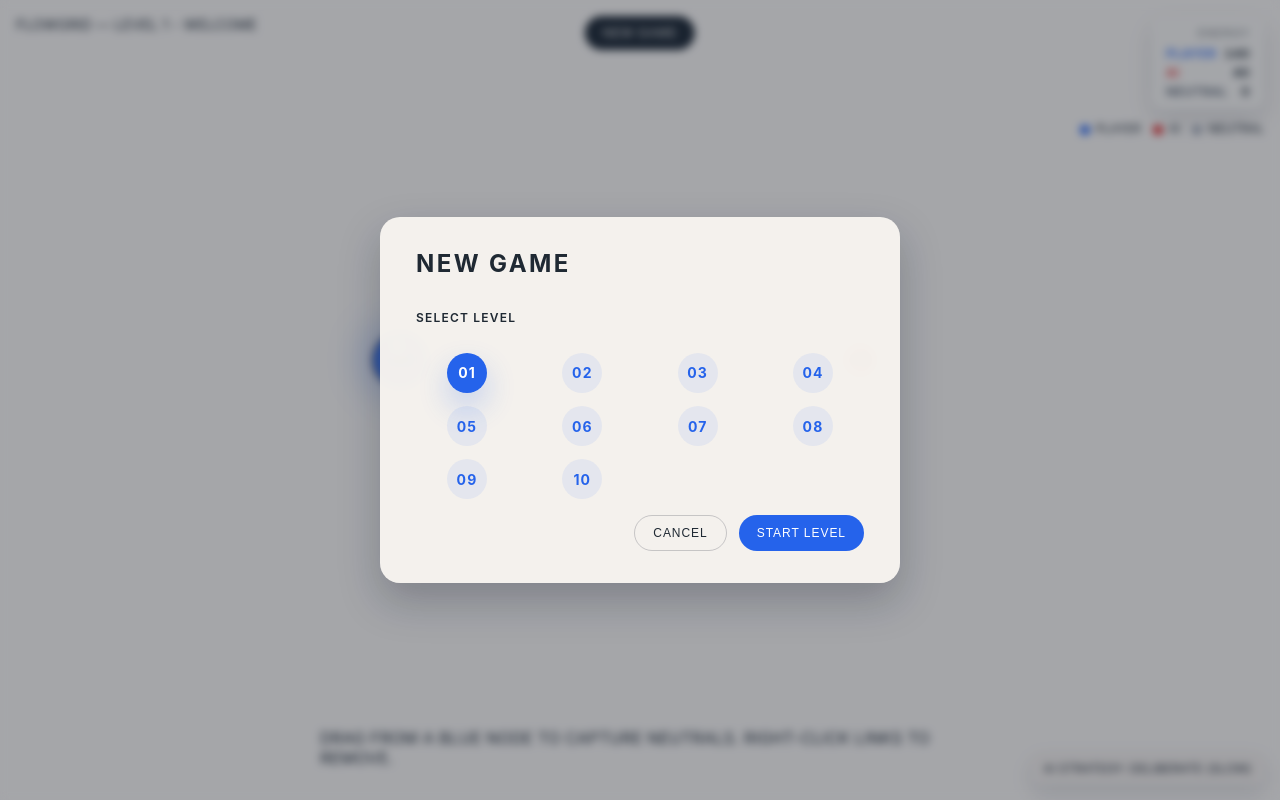
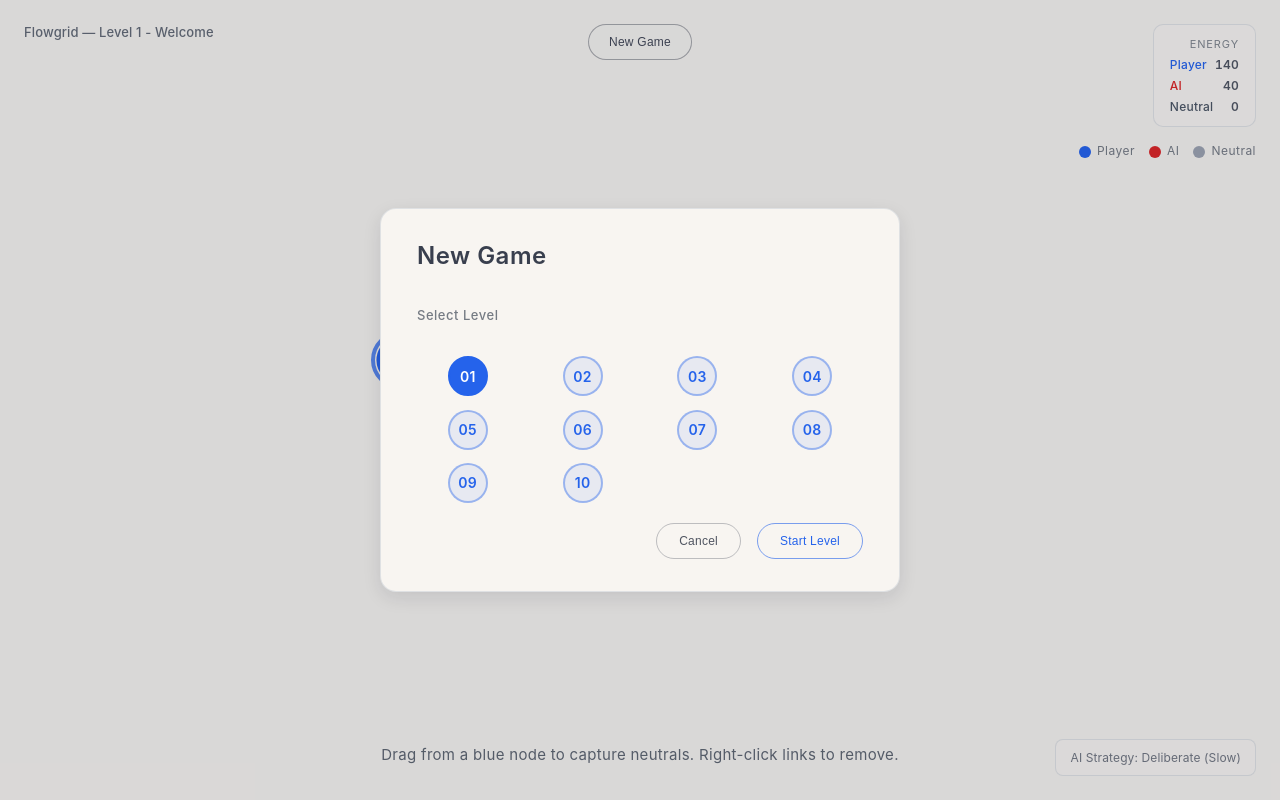
Before and after one commit to Mirator/game-nodefront, a website built with Vite: page index.html in a window 1280 px wide. Built offline with nearby package versions, Linux system fonts and the light colour scheme.

Commit message:
Refine HUD styling for crisper presentation

```diff
--- a/src/game/constants.js
+++ b/src/game/constants.js
@@ -4,8 +4,6 @@ export const FACTION_COLORS = {
   neutral: '#9ca3af',
 };
 
-export const FRIENDLY_OUTLINE = '#0f172a';
-
 export const LINK_DASH_PATTERN = [12, 8];
 export const LINK_DASH_CYCLE = LINK_DASH_PATTERN[0] + LINK_DASH_PATTERN[1];
 export const LINK_DASH_SPEED = 60;
--- a/src/game/flowgrid/render.js
+++ b/src/game/flowgrid/render.js
@@ -1,12 +1,7 @@
 /** @typedef {import('../FlowgridGame.js').FlowgridGame} FlowgridGame */
 
 import { hexToRgba } from '../color.js';
-import {
-  FACTION_COLORS,
-  FRIENDLY_OUTLINE,
-  LINK_BUILD_DASH_PATTERN,
-  LINK_DASH_PATTERN,
-} from '../constants.js';
+import { FACTION_COLORS, LINK_BUILD_DASH_PATTERN, LINK_DASH_PATTERN } from '../constants.js';
 import { clamp } from '../math.js';
 
 /**
@@ -110,56 +105,49 @@ export function render(game) {
     const color = FACTION_COLORS[node.owner];
     ctx.save();
 
-    ctx.shadowColor = hexToRgba(color, 0.45);
-    ctx.shadowBlur = node.radius * 1.6;
-    ctx.fillStyle = '#f1ece6';
+    const hover = game.pointer.hoverNode?.id === node.id;
+    const outerRadius = node.radius + 4;
+    const ringRadius = node.radius + 1;
+    const energyRadius = Math.max(node.radius - 5, node.radius * 0.65);
+    const energyRatio = clamp(node.energy / node.capacity, 0, 1);
+
+    ctx.fillStyle = '#f6f3ef';
     ctx.beginPath();
-    ctx.arc(node.x, node.y, node.radius + 4, 0, Math.PI * 2);
+    ctx.arc(node.x, node.y, outerRadius, 0, Math.PI * 2);
     ctx.fill();
 
-    ctx.shadowColor = 'rgba(0,0,0,0)';
-    ctx.shadowBlur = 0;
-
-    ctx.strokeStyle = node.owner === 'player' ? FRIENDLY_OUTLINE : '#1f2933';
-    ctx.lineWidth = game.pointer.hoverNode?.id === node.id ? 3 : 1.5;
+    ctx.strokeStyle = hexToRgba(color, hover ? 0.9 : 0.75);
+    ctx.lineWidth = hover ? 5 : 4;
     ctx.beginPath();
-    ctx.arc(node.x, node.y, node.radius + 1, 0, Math.PI * 2);
+    ctx.arc(node.x, node.y, ringRadius, 0, Math.PI * 2);
     ctx.stroke();
 
-    const bodyGradient = ctx.createRadialGradient(
+    ctx.fillStyle = '#f6f3ef';
+    ctx.beginPath();
+    ctx.arc(node.x, node.y, node.radius - 2, 0, Math.PI * 2);
+    ctx.fill();
+
+    ctx.strokeStyle = hexToRgba(color, 0.25);
+    ctx.lineWidth = hover ? 6 : 5;
+    ctx.beginPath();
+    ctx.arc(node.x, node.y, energyRadius, 0, Math.PI * 2);
+    ctx.stroke();
+
+    ctx.strokeStyle = color;
+    ctx.lineWidth = hover ? 6 : 5;
+    ctx.lineCap = 'round';
+    ctx.beginPath();
+    ctx.arc(
       node.x,
       node.y,
-      Math.max(2, node.radius * 0.2),
-      node.x,
-      node.y,
-      node.radius,
+      energyRadius,
+      -Math.PI / 2,
+      -Math.PI / 2 + energyRatio * Math.PI * 2,
     );
-    bodyGradient.addColorStop(0, 'rgba(255,255,255,0.85)');
-    bodyGradient.addColorStop(0.7, hexToRgba(color, 0.95));
-    bodyGradient.addColorStop(1, color);
-    ctx.fillStyle = bodyGradient;
-    ctx.beginPath();
-    ctx.arc(node.x, node.y, node.radius, 0, Math.PI * 2);
-    ctx.fill();
+    ctx.stroke();
 
-    const energyRatio = clamp(node.energy / node.capacity, 0, 1);
-    const innerRadius = node.radius - 4;
-    ctx.fillStyle = 'rgba(255,255,255,0.85)';
-    ctx.beginPath();
-    ctx.arc(node.x, node.y, innerRadius, 0, Math.PI * 2);
-    ctx.fill();
-
-    ctx.fillStyle = color;
-    ctx.globalAlpha = 0.85;
-    ctx.beginPath();
-    ctx.moveTo(node.x, node.y);
-    ctx.arc(node.x, node.y, innerRadius, -Math.PI / 2, -Math.PI / 2 + energyRatio * Math.PI * 2);
-    ctx.lineTo(node.x, node.y);
-    ctx.fill();
-    ctx.globalAlpha = 1;
-
-    ctx.fillStyle = '#1f2933';
-    ctx.font = 'bold 12px Inter, sans-serif';
+    ctx.fillStyle = 'rgba(15, 23, 42, 0.7)';
+    ctx.font = '600 12px Inter, sans-serif';
     ctx.textAlign = 'center';
     ctx.textBaseline = 'middle';
     ctx.fillText(String(Math.round(node.energy)), node.x, node.y);
--- a/src/style.css
+++ b/src/style.css
@@ -21,6 +21,7 @@ body {
   align-items: center;
   justify-content: center;
   background: #f6f3ef;
+  color: rgba(15, 23, 42, 0.75);
 }
 
 #app {
@@ -43,24 +44,26 @@ canvas {
 
 .hud {
   position: absolute;
-  top: 16px;
-  left: 16px;
+  top: 24px;
+  left: 24px;
   display: flex;
   flex-direction: column;
-  gap: 8px;
-  font-size: 14px;
-  letter-spacing: 0.02em;
-  text-transform: uppercase;
+  gap: 6px;
+  font-size: 13px;
+  letter-spacing: 0.01em;
+  text-transform: none;
+  font-weight: 500;
+  color: rgba(30, 41, 59, 0.68);
   pointer-events: none;
 }
 
 .top-right-hud {
   position: absolute;
-  top: 16px;
-  right: 16px;
+  top: 24px;
+  right: 24px;
   display: flex;
   flex-direction: column;
-  gap: 12px;
+  gap: 16px;
   align-items: flex-end;
   pointer-events: none;
 }
@@ -70,24 +73,24 @@ canvas {
   flex-direction: column;
   align-items: flex-end;
   gap: 6px;
-  padding: 10px 14px;
-  background: rgba(246, 243, 239, 0.92);
-  border-radius: 12px;
-  box-shadow: 0 10px 24px rgba(15, 23, 42, 0.12);
+  padding: 12px 16px;
+  background: #f8f5f1;
+  border-radius: 10px;
+  border: 1px solid rgba(148, 163, 184, 0.25);
   pointer-events: none;
 }
 
 .energy-summary__title {
   font-size: 11px;
-  letter-spacing: 0.12em;
+  letter-spacing: 0.08em;
   text-transform: uppercase;
-  opacity: 0.65;
+  color: rgba(30, 41, 59, 0.55);
 }
 
 .energy-summary__values {
   display: flex;
   flex-direction: column;
-  gap: 4px;
+  gap: 6px;
   width: 100%;
 }
 
@@ -98,17 +101,19 @@ canvas {
   gap: 8px;
   width: 100%;
   font-size: 12px;
-  letter-spacing: 0.06em;
-  text-transform: uppercase;
+  letter-spacing: 0.02em;
+  text-transform: none;
+  color: rgba(30, 41, 59, 0.68);
 }
 
 .energy-summary__label {
-  font-weight: 600;
+  font-weight: 500;
 }
 
 .energy-summary__value {
   font-variant-numeric: tabular-nums;
-  font-weight: 700;
+  font-weight: 600;
+  color: rgba(15, 23, 42, 0.72);
 }
 
 .energy-summary__entry--player .energy-summary__label {
@@ -125,17 +130,19 @@ canvas {
 
 .legend {
   display: flex;
-  gap: 12px;
+  gap: 14px;
   font-size: 12px;
-  text-transform: uppercase;
+  text-transform: none;
+  letter-spacing: 0.04em;
+  color: rgba(30, 41, 59, 0.6);
   pointer-events: none;
 }
 
 .legend span::before {
   content: '';
   display: inline-block;
-  width: 10px;
-  height: 10px;
+  width: 12px;
+  height: 12px;
   border-radius: 999px;
   margin-right: 6px;
   vertical-align: middle;
@@ -155,26 +162,28 @@ canvas {
 
 .ai-footnote {
   position: absolute;
-  right: 16px;
-  bottom: 16px;
-  padding: 8px 12px;
-  background: rgba(241, 236, 230, 0.92);
+  right: 24px;
+  bottom: 24px;
+  padding: 10px 14px;
+  background: #f8f5f1;
   border-radius: 8px;
-  box-shadow: 0 8px 20px rgba(15, 23, 42, 0.12);
+  border: 1px solid rgba(148, 163, 184, 0.25);
   font-size: 12px;
-  letter-spacing: 0.02em;
-  text-transform: uppercase;
+  letter-spacing: 0.01em;
+  text-transform: none;
+  color: rgba(30, 41, 59, 0.62);
   pointer-events: none;
 }
 
 .prompt {
   position: absolute;
-  bottom: 32px;
+  bottom: 36px;
   left: 50%;
   transform: translateX(-50%);
-  font-size: 16px;
+  font-size: 15px;
   letter-spacing: 0.02em;
-  text-transform: uppercase;
+  text-transform: none;
+  color: rgba(30, 41, 59, 0.7);
   pointer-events: none;
 }
 
@@ -184,11 +193,11 @@ canvas {
 
 .pause-indicator {
   position: absolute;
-  top: 48px;
-  left: 16px;
+  top: 64px;
+  left: 24px;
   font-size: 12px;
-  letter-spacing: 0.1em;
-  opacity: 0.7;
+  letter-spacing: 0.08em;
+  opacity: 0.55;
   pointer-events: none;
 }
 
@@ -199,44 +208,46 @@ canvas {
   flex-direction: column;
   align-items: center;
   justify-content: center;
-  background: rgba(246, 243, 239, 0.95);
-  color: #1f2933;
+  background: rgba(246, 243, 239, 0.92);
+  color: rgba(15, 23, 42, 0.82);
   text-align: center;
-  gap: 16px;
+  gap: 20px;
 }
 
 .end-screen h1 {
   margin: 0;
-  font-size: 32px;
-  letter-spacing: 0.1em;
+  font-size: 30px;
+  letter-spacing: 0.02em;
+  text-transform: none;
+  font-weight: 600;
 }
 
 .end-screen button {
-  border: none;
-  padding: 12px 24px;
-  font-size: 16px;
-  text-transform: uppercase;
-  letter-spacing: 0.08em;
-  background: #2563eb;
-  color: white;
-  border-radius: 999px;
+  border: 1px solid rgba(15, 23, 42, 0.35);
+  padding: 12px 26px;
+  font-size: 14px;
+  text-transform: none;
+  letter-spacing: 0.01em;
+  background: transparent;
+  color: rgba(15, 23, 42, 0.78);
+  border-radius: 18px;
   cursor: pointer;
-  transition: transform 0.15s ease, box-shadow 0.15s ease;
+  transition: background-color 0.2s ease, color 0.2s ease, border-color 0.2s ease;
 }
 
 .end-screen button:hover {
-  transform: translateY(-1px);
-  box-shadow: 0 10px 20px rgba(37, 99, 235, 0.15);
+  background: rgba(15, 23, 42, 0.08);
+  color: rgba(15, 23, 42, 0.9);
+  border-color: rgba(15, 23, 42, 0.45);
 }
 
 .end-screen button:active {
-  transform: translateY(0);
-  box-shadow: none;
+  background: rgba(15, 23, 42, 0.12);
 }
 
 .top-controls {
   position: absolute;
-  top: 16px;
+  top: 24px;
   left: 50%;
   transform: translateX(-50%);
   display: flex;
@@ -246,26 +257,26 @@ canvas {
 }
 
 .top-controls__button {
-  border: none;
-  padding: 10px 18px;
+  border: 1px solid rgba(15, 23, 42, 0.35);
+  padding: 10px 20px;
   font-size: 12px;
-  text-transform: uppercase;
-  letter-spacing: 0.08em;
-  background: #1f2933;
-  color: #f6f3ef;
-  border-radius: 999px;
+  text-transform: none;
+  letter-spacing: 0.02em;
+  background: rgba(246, 243, 239, 0.9);
+  color: rgba(15, 23, 42, 0.78);
+  border-radius: 18px;
   cursor: pointer;
-  transition: transform 0.15s ease, box-shadow 0.15s ease;
+  transition: background-color 0.2s ease, color 0.2s ease, border-color 0.2s ease;
 }
 
 .top-controls__button:hover {
-  transform: translateY(-1px);
-  box-shadow: 0 10px 20px rgba(15, 23, 42, 0.2);
+  background: rgba(15, 23, 42, 0.08);
+  color: rgba(15, 23, 42, 0.9);
+  border-color: rgba(15, 23, 42, 0.45);
 }
 
 .top-controls__button:active {
-  transform: translateY(0);
-  box-shadow: none;
+  background: rgba(15, 23, 42, 0.12);
 }
 
 .menu-overlay {
@@ -274,8 +285,7 @@ canvas {
   display: none;
   align-items: center;
   justify-content: center;
-  background: rgba(15, 23, 42, 0.35);
-  backdrop-filter: blur(4px);
+  background: rgba(15, 23, 42, 0.12);
   z-index: 20;
 }
 
@@ -286,13 +296,14 @@ canvas {
 .menu {
   display: flex;
   flex-direction: column;
-  gap: 20px;
+  gap: 24px;
   padding: 32px 36px;
   width: min(520px, 90vw);
-  background: rgba(246, 243, 239, 0.98);
-  border-radius: 20px;
-  box-shadow: 0 18px 40px rgba(15, 23, 42, 0.25);
-  color: #1f2933;
+  background: #f8f5f1;
+  border-radius: 16px;
+  box-shadow: 0 6px 18px rgba(15, 23, 42, 0.1);
+  border: 1px solid rgba(148, 163, 184, 0.25);
+  color: rgba(15, 23, 42, 0.82);
   --menu-level-base-size: 80px;
   --menu-level-bubble-size: calc(var(--menu-level-base-size) / 2);
   --menu-level-grid-min: calc(var(--menu-level-bubble-size) + 18px);
@@ -303,21 +314,23 @@ canvas {
 .menu h2 {
   margin: 0;
   font-size: 24px;
-  text-transform: uppercase;
-  letter-spacing: 0.1em;
+  text-transform: none;
+  letter-spacing: 0.02em;
+  font-weight: 600;
 }
 
 .menu__form {
   display: flex;
   flex-direction: column;
-  gap: 16px;
+  gap: 20px;
 }
 
 .menu__label {
-  font-size: 12px;
-  letter-spacing: 0.1em;
-  text-transform: uppercase;
-  font-weight: 600;
+  font-size: 13px;
+  letter-spacing: 0.04em;
+  text-transform: none;
+  font-weight: 500;
+  color: rgba(30, 41, 59, 0.6);
 }
 
 .menu__level-grid {
@@ -338,7 +351,7 @@ canvas {
   font: inherit;
   cursor: pointer;
   text-align: center;
-  transition: transform 0.15s ease;
+  transition: background-color 0.2s ease, color 0.2s ease, transform 0.2s ease;
 }
 
 .menu__level-button:focus-visible {
@@ -354,27 +367,27 @@ canvas {
   display: grid;
   place-items: center;
   font-size: var(--menu-level-number);
-  font-weight: 700;
-  letter-spacing: 0.08em;
-  border: 2px solid transparent;
-  transition: transform 0.2s ease, box-shadow 0.2s ease, background-color 0.2s ease, color 0.2s ease;
+  font-weight: 600;
+  letter-spacing: 0.02em;
+  border: 2px solid rgba(37, 99, 235, 0.4);
+  transition: background-color 0.2s ease, color 0.2s ease, border-color 0.2s ease, transform 0.2s ease;
 }
 
 .menu__level-button:not(.menu__level-button--locked):hover .menu__level-bubble,
 .menu__level-button:not(.menu__level-button--locked):focus-visible .menu__level-bubble {
-  box-shadow: 0 12px 24px rgba(37, 99, 235, 0.18);
-  transform: translateY(-2px);
+  background: rgba(37, 99, 235, 0.16);
+  border-color: rgba(37, 99, 235, 0.6);
+  transform: scale(1.02);
 }
 
 .menu__level-button:not(.menu__level-button--locked):active .menu__level-bubble {
-  transform: translateY(0);
-  box-shadow: none;
+  transform: scale(0.98);
 }
 
 .menu__level-button--selected .menu__level-bubble {
   background: #2563eb;
   color: #ffffff;
-  box-shadow: 0 14px 30px rgba(37, 99, 235, 0.24);
+  border-color: #2563eb;
 }
 
 .menu__level-button--locked {
@@ -395,54 +408,53 @@ canvas {
 .menu__actions {
   display: flex;
   justify-content: flex-end;
-  gap: 12px;
+  gap: 16px;
 }
 
 .menu__start,
 .menu__cancel {
-  border: none;
-  padding: 10px 18px;
+  border-radius: 18px;
+  padding: 10px 22px;
   font-size: 12px;
-  text-transform: uppercase;
-  letter-spacing: 0.08em;
-  border-radius: 999px;
+  text-transform: none;
+  letter-spacing: 0.02em;
   cursor: pointer;
-  transition: transform 0.15s ease, box-shadow 0.15s ease, background-color 0.15s ease;
+  transition: background-color 0.2s ease, color 0.2s ease, border-color 0.2s ease;
 }
 
 .menu__start {
-  background: #2563eb;
-  color: white;
+  background: transparent;
+  border: 1px solid rgba(37, 99, 235, 0.6);
+  color: #2563eb;
 }
 
 .menu__start:hover {
-  transform: translateY(-1px);
-  box-shadow: 0 10px 20px rgba(37, 99, 235, 0.15);
+  background: rgba(37, 99, 235, 0.12);
 }
 
 .menu__start:active {
-  transform: translateY(0);
-  box-shadow: none;
+  background: rgba(37, 99, 235, 0.2);
 }
 
 .menu__cancel {
   background: transparent;
-  color: #1f2933;
-  border: 1px solid rgba(15, 23, 42, 0.2);
+  color: rgba(15, 23, 42, 0.72);
+  border: 1px solid rgba(15, 23, 42, 0.25);
 }
 
 .menu__cancel:hover {
-  background: rgba(15, 23, 42, 0.06);
+  background: rgba(15, 23, 42, 0.08);
+  color: rgba(15, 23, 42, 0.85);
+  border-color: rgba(15, 23, 42, 0.35);
 }
 
 .menu__cancel:active {
-  transform: translateY(0);
-  box-shadow: none;
+  background: rgba(15, 23, 42, 0.12);
 }
 
 .end-screen__actions {
   display: flex;
-  gap: 12px;
+  gap: 16px;
   flex-wrap: wrap;
   justify-content: center;
 }
```
